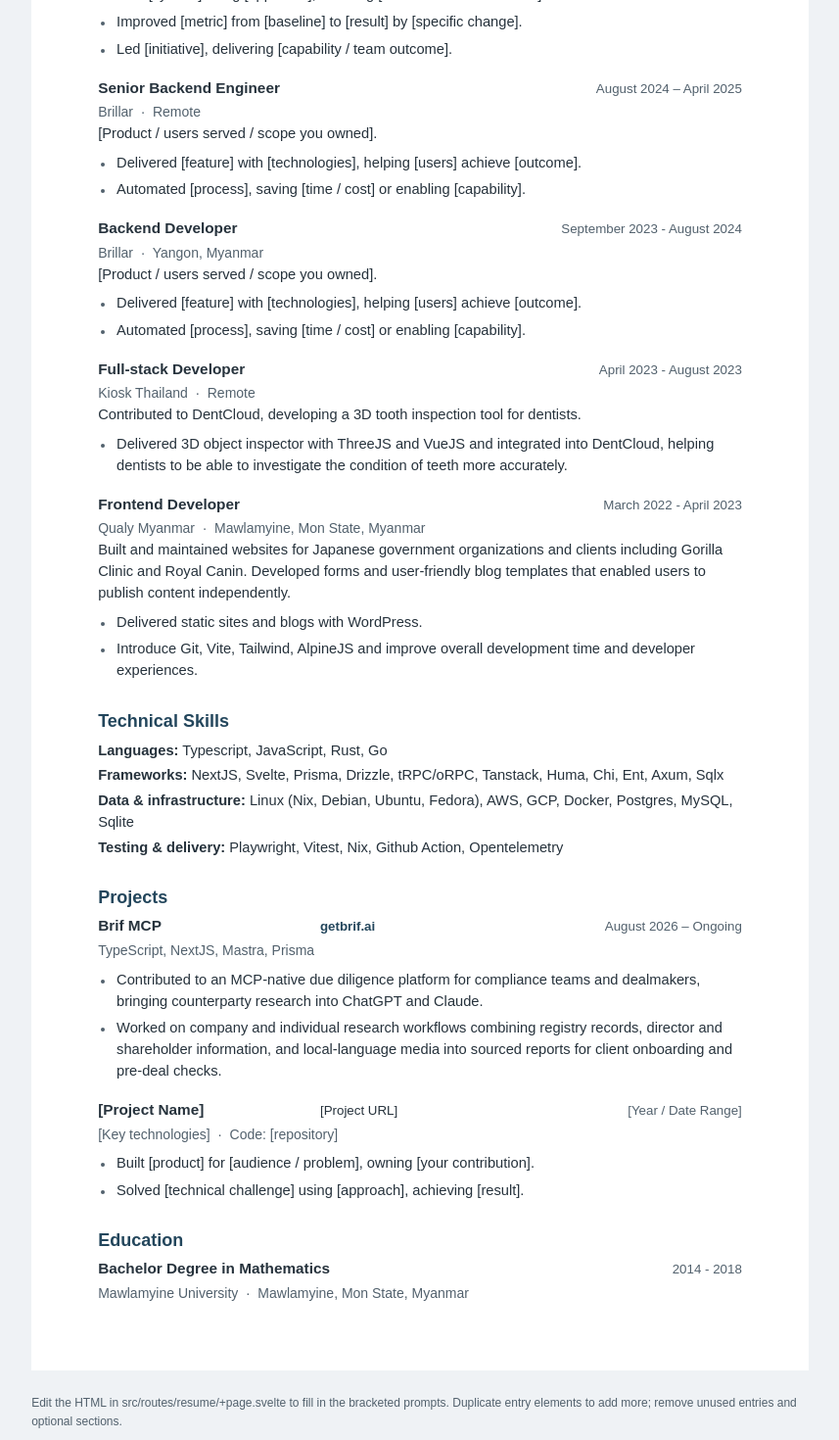
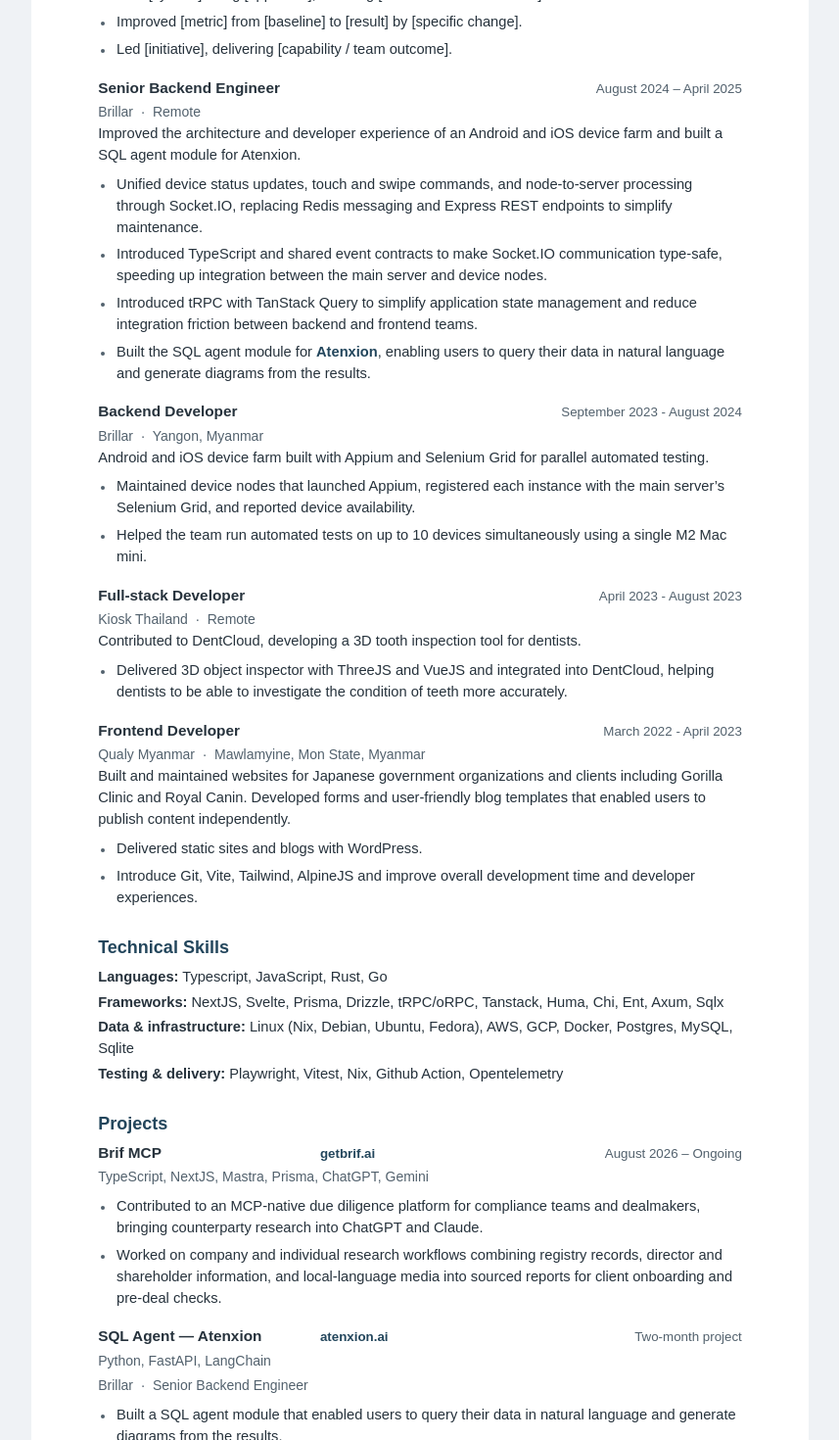
Before and after one commit to Oungseik/oungseik.github.io, a SvelteKit app: page /resume in a window 1280 px wide. Shown: the part 580-2050 px from the top of the page at 98% size, without its empty margins (211-1068 px from the left). Built offline with nearby package versions, Linux system fonts and the light colour scheme.

Commit message:
docs: update resume experience and SQL Agent project

```diff
--- a/src/routes/resume/+page.svelte
+++ b/src/routes/resume/+page.svelte
@@ -145,9 +145,11 @@
                   <a href="mailto:mhemaungthuwin@gmail.com">mhemaungthuwin@gmail.com</a>
                 </p>
                 <p class="contact-line">
-                  LinkedIn: <a href="https://www.linkedin.com/in/aung-thu-win/">aung-thu-win</a>
+                  LinkedIn: <a href="https://www.linkedin.com/in/aung-thu-win/"
+                    >linkedin.com/in/aung-thu-win</a
+                  >
                   <span aria-hidden="true">·</span>
-                  GitHub: <a href="https://github.com/oungseik">oungseik</a>
+                  GitHub: <a href="https://github.com/oungseik">github.com/oungseik</a>
                   <span aria-hidden="true">·</span>
                   Portfolio: <a href="https://oungseik.github.io">oungseik.github.io</a>
                 </p>
@@ -190,13 +192,31 @@
                     <p class="entry-context">
                       Brillar <span aria-hidden="true">·</span> Remote
                     </p>
-                    <p>[Product / users served / scope you owned].</p>
+                    <p>
+                      Improved the architecture and developer experience of an Android and iOS
+                      device farm and built a SQL agent module for Atenxion.
+                    </p>
                   </header>
                   <ul>
                     <li>
-                      Delivered [feature] with [technologies], helping [users] achieve [outcome].
+                      Unified device status updates, touch and swipe commands, and node-to-server
+                      processing through Socket.IO, replacing Redis messaging and Express REST
+                      endpoints to simplify maintenance.
                     </li>
-                    <li>Automated [process], saving [time / cost] or enabling [capability].</li>
+                    <li>
+                      Introduced TypeScript and shared event contracts to make Socket.IO
+                      communication type-safe, speeding up integration between the main server and
+                      device nodes.
+                    </li>
+                    <li>
+                      Introduced tRPC with TanStack Query to simplify application state management
+                      and reduce integration friction between backend and frontend teams.
+                    </li>
+                    <li>
+                      Built the SQL agent module for
+                      <a href="https://www.atenxion.ai/">Atenxion</a>, enabling users to query their
+                      data in natural language and generate diagrams from the results.
+                    </li>
                   </ul>
                 </div>
 
@@ -209,13 +229,20 @@
                     <p class="entry-context">
                       Brillar <span aria-hidden="true">·</span> Yangon, Myanmar
                     </p>
-                    <p>[Product / users served / scope you owned].</p>
+                    <p>
+                      Android and iOS device farm built with Appium and Selenium Grid for parallel
+                      automated testing.
+                    </p>
                   </header>
                   <ul>
                     <li>
-                      Delivered [feature] with [technologies], helping [users] achieve [outcome].
+                      Maintained device nodes that launched Appium, registered each instance with
+                      the main server’s Selenium Grid, and reported device availability.
                     </li>
-                    <li>Automated [process], saving [time / cost] or enabling [capability].</li>
+                    <li>
+                      Helped the team run automated tests on up to 10 devices simultaneously using a
+                      single M2 Mac mini.
+                    </li>
                   </ul>
                 </div>
 
@@ -295,7 +322,7 @@
                       <a class="project-url" href="https://www.getbrif.ai/">getbrif.ai</a>
                       <p class="entry-date">August 2026 – Ongoing</p>
                     </div>
-                    <p class="entry-context">TypeScript, NextJS, Mastra, Prisma</p>
+                    <p class="entry-context">TypeScript, NextJS, Mastra, Prisma, ChatGPT, Gemini</p>
                   </header>
                   <ul>
                     <li>
@@ -313,18 +340,20 @@
                 <div class="entry">
                   <header class="entry-header">
                     <div class="entry-heading project-heading">
-                      <h3>[Project Name]</h3>
-                      <span class="project-url">[Project URL]</span>
-                      <p class="entry-date">[Year / Date Range]</p>
+                      <h3>SQL Agent — Atenxion</h3>
+                      <a class="project-url" href="https://www.atenxion.ai/">atenxion.ai</a>
+                      <p class="entry-date">Two-month project</p>
                     </div>
+                    <p class="entry-context">Python, FastAPI, LangChain</p>
                     <p class="entry-context">
-                      [Key technologies] <span aria-hidden="true">·</span>
-                      Code: [repository]
+                      Brillar <span aria-hidden="true">·</span> Senior Backend Engineer
                     </p>
                   </header>
                   <ul>
-                    <li>Built [product] for [audience / problem], owning [your contribution].</li>
-                    <li>Solved [technical challenge] using [approach], achieving [result].</li>
+                    <li>
+                      Built a SQL agent module that enabled users to query their data in natural
+                      language and generate diagrams from the results.
+                    </li>
                   </ul>
                 </div>
               </section>
```
